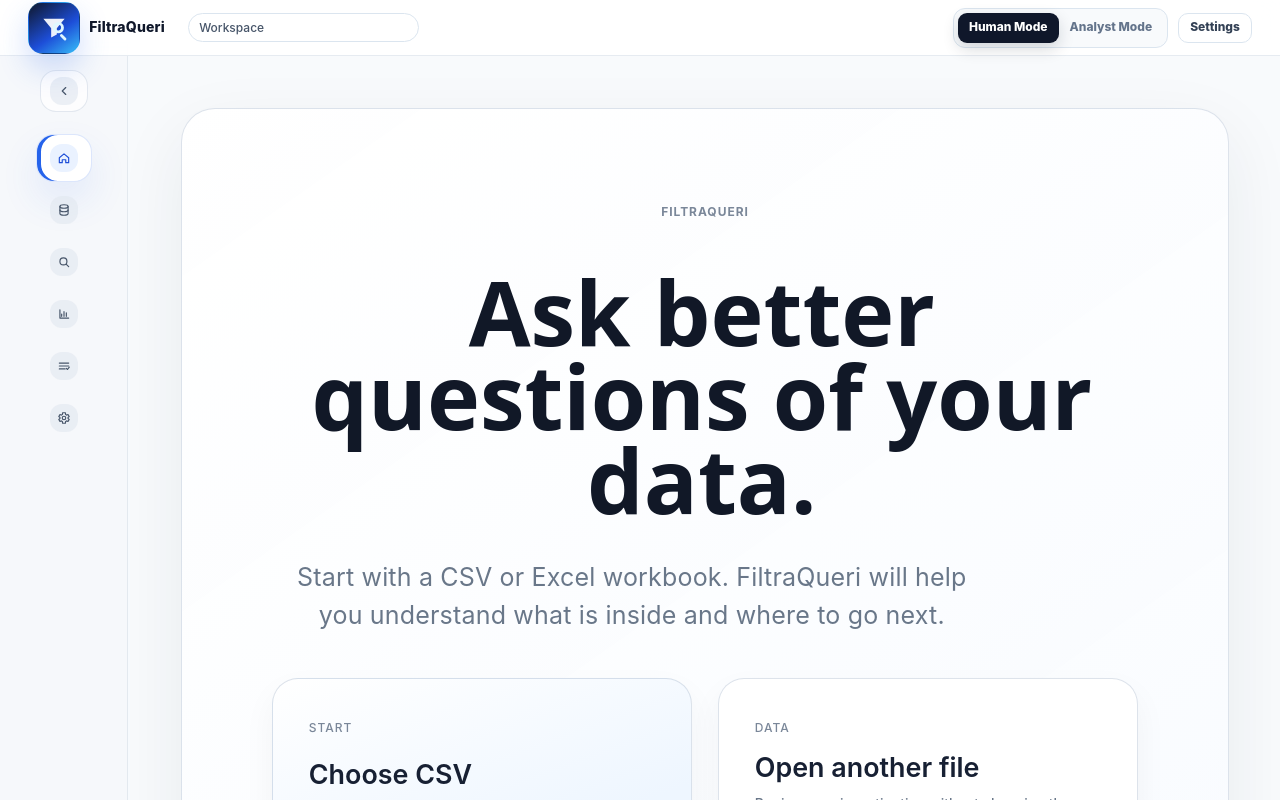
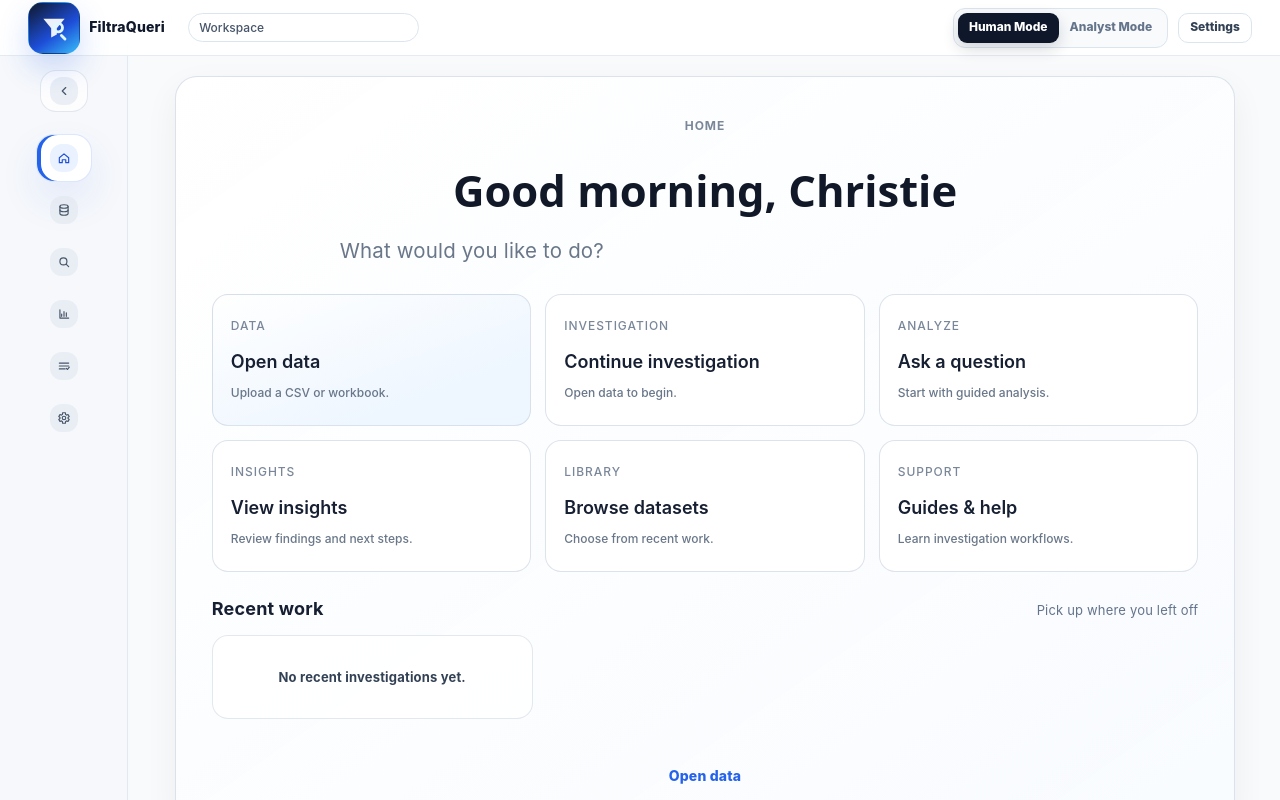
Before and after one commit to christiea850-glitch/filtraqueri, a React (Vite) app in the folder frontend/: page / in a window 1280 px wide. Shown: the top 800 px of the page. Built offline with nearby package versions, Linux system fonts and the light colour scheme.

Commit message:
Implement UX-F5 approved destination realization

```diff
--- a/frontend/src/App.tsx
+++ b/frontend/src/App.tsx
@@ -758,6 +758,14 @@ function App() {
               <strong>Exports</strong>
               <small>Download defaults and result delivery options.</small>
             </span>
+            <span>
+              <strong>Analyst workspace</strong>
+              <small>SQL inspection, schema display, and saved draft preferences.</small>
+            </span>
+            <span>
+              <strong>Help and governance</strong>
+              <small>Product guidance, review posture, and audit visibility.</small>
+            </span>
           </div>
         </div>
       </section>
--- a/frontend/src/components/upload/UploadPanel.tsx
+++ b/frontend/src/components/upload/UploadPanel.tsx
@@ -21,11 +21,9 @@ const UploadPanel = forwardRef<HTMLInputElement, UploadPanelProps>(
       uploading,
       errorMessage,
       selectedFileName,
-      buttonLabel,
       context,
       dataset,
       recentDatasets = [],
-      continueLabel = "Continue",
       onFileChange,
       onContinue,
       onRecentDatasetClick,
@@ -45,45 +43,51 @@ const UploadPanel = forwardRef<HTMLInputElement, UploadPanelProps>(
     return (
       <section className="welcome-screen">
         <div className="welcome-copy">
-          <p className="section-label">FiltraQueri</p>
-          {dataset ? (
-            <>
-              <h2>Welcome back.</h2>
-              <p>What would you like to do with your current investigation?</p>
-              <div className="home-continuation-surface">
-                <div>
-                  <span>Current workspace</span>
-                  <strong>Investigation in progress</strong>
-                </div>
-                <button type="button" className="primary-button" onClick={onContinue}>
-                  {continueLabel}
-                </button>
-              </div>
-            </>
-          ) : (
-            <>
-              <h2>Ask better questions of your data.</h2>
-              <p>Start with a CSV or Excel workbook. FiltraQueri will help you understand what is inside and where to go next.</p>
-            </>
-          )}
+          <p className="section-label">Home</p>
+          <h2>Good morning, Christie</h2>
+          <p>What would you like to do?</p>
 
           <div className="home-action-grid" aria-label="Primary actions">
-            <button type="button" className="home-action-card is-primary" onClick={dataset ? onContinue : openFilePicker}>
-              <span>{dataset ? "Continue" : "Start"}</span>
-              <strong>{dataset ? continueLabel : buttonLabel}</strong>
-              <small>{dataset ? "Return to your current work." : "Open a workbook or CSV."}</small>
+            <button type="button" className="home-action-card is-primary" onClick={openFilePicker}>
+              <span>Data</span>
+              <strong>Open data</strong>
+              <small>Upload a CSV or workbook.</small>
+            </button>
+            <button type="button" className="home-action-card" onClick={onContinue}>
+              <span>Investigation</span>
+              <strong>Continue investigation</strong>
+              <small>{dataset ? "Return to the active workspace." : "Open data to begin."}</small>
+            </button>
+            <button type="button" className="home-action-card" onClick={onContinue}>
+              <span>Analyze</span>
+              <strong>Ask a question</strong>
+              <small>Start with guided analysis.</small>
+            </button>
+            <button type="button" className="home-action-card" onClick={onContinue}>
+              <span>Insights</span>
+              <strong>View insights</strong>
+              <small>Review findings and next steps.</small>
             </button>
             <button type="button" className="home-action-card" onClick={openFilePicker}>
-              <span>Data</span>
-              <strong>Open another file</strong>
-              <small>Begin a new investigation without changing the system.</small>
+              <span>Library</span>
+              <strong>Browse datasets</strong>
+              <small>Choose from recent work.</small>
+            </button>
+            <button type="button" className="home-action-card">
+              <span>Support</span>
+              <strong>Guides & help</strong>
+              <small>Learn investigation workflows.</small>
             </button>
           </div>
 
-          {usefulRecentDatasets.length > 0 && (
-            <div className="home-recent-list" aria-label="Recent investigations">
-              <span>Recent investigations</span>
-              {usefulRecentDatasets.map((session) => (
+          <div className="home-recent-list" aria-label="Recent work">
+            <div className="home-section-heading">
+              <span>Recent work</span>
+              <small>Pick up where you left off</small>
+            </div>
+            <div className="home-recent-card-grid">
+              {usefulRecentDatasets.length > 0 ? (
+                usefulRecentDatasets.map((session) => (
                 <button
                   type="button"
                   key={session.dataset.dataset_id}
@@ -92,9 +96,12 @@ const UploadPanel = forwardRef<HTMLInputElement, UploadPanelProps>(
                 >
                   {session.dataset.original_filename}
                 </button>
-              ))}
+                ))
+              ) : (
+                <span className="home-empty-recent">No recent investigations yet.</span>
+              )}
             </div>
-          )}
+          </div>
 
           <input
             ref={ref}
--- a/frontend/src/styles/design-system.css
+++ b/frontend/src/styles/design-system.css
@@ -3152,3 +3152,380 @@ body {
     overflow-x: auto;
   }
 }
+
+/* UX-F5: exact approved destination realization corrections */
+.workspace-canvas {
+  padding: 32px clamp(24px, 3.5vw, 54px) 48px;
+}
+
+.workspace-active-flow {
+  gap: 24px;
+}
+
+.destination-home .workspace-active-flow,
+.destination-data .workspace-active-flow,
+.destination-settings .workspace-active-flow {
+  width: min(100%, 1180px);
+}
+
+.welcome-screen {
+  align-items: start;
+  min-height: auto;
+  padding: 36px;
+  border-radius: 22px;
+  box-shadow: 0 12px 34px rgba(15, 23, 42, 0.055);
+}
+
+.welcome-copy {
+  gap: 22px;
+  max-width: none;
+}
+
+.welcome-copy h2 {
+  max-width: none;
+  font-size: clamp(34px, 3.4vw, 48px);
+  font-weight: 650;
+  line-height: 1.08;
+}
+
+.welcome-copy > p:not(.section-label):not(.welcome-note) {
+  max-width: 520px;
+  font-size: clamp(18px, 1.6vw, 22px);
+  line-height: 1.45;
+}
+
+.home-action-grid {
+  grid-template-columns: repeat(3, minmax(180px, 1fr));
+  gap: 14px;
+  max-width: none;
+}
+
+.home-action-card {
+  min-height: 132px;
+  padding: 18px;
+  border-radius: 16px;
+  box-shadow: none;
+}
+
+.home-action-card strong {
+  font-size: 18px;
+  line-height: 1.18;
+}
+
+.home-action-card small {
+  font-size: 12px;
+  line-height: 1.4;
+}
+
+.home-section-heading {
+  display: flex;
+  justify-content: space-between;
+  gap: 14px;
+  align-items: baseline;
+}
+
+.home-section-heading span {
+  color: #172033;
+  font-size: 18px;
+  font-weight: 650;
+}
+
+.home-section-heading small {
+  color: #64748b;
+  font-size: 13px;
+}
+
+.home-recent-list {
+  gap: 12px;
+  max-width: none;
+  margin-top: 2px;
+}
+
+.home-recent-card-grid {
+  display: grid;
+  grid-template-columns: repeat(3, minmax(180px, 1fr));
+  gap: 12px;
+}
+
+.home-recent-card-grid button,
+.home-empty-recent {
+  display: grid;
+  align-items: center;
+  min-height: 84px;
+  padding: 16px;
+  border: 1px solid var(--fq-f4-border-soft);
+  border-radius: 16px;
+  background: rgba(255, 255, 255, 0.78);
+  color: #334155;
+  font-size: 13px;
+  font-weight: 650;
+}
+
+.dataset-hub-panel {
+  gap: 24px;
+  padding: 30px;
+  border-radius: 22px;
+  box-shadow: 0 12px 34px rgba(15, 23, 42, 0.055);
+}
+
+.dataset-hub-panel .summary-header h2 {
+  font-size: clamp(30px, 3vw, 42px);
+  line-height: 1.08;
+}
+
+.dataset-hub-panel .summary-header p:not(.section-label) {
+  max-width: 640px;
+  font-size: 15px;
+  line-height: 1.5;
+}
+
+.data-profile-surface {
+  gap: 18px;
+}
+
+.workspace-tabs {
+  gap: 6px;
+  padding: 5px;
+  border-radius: 14px;
+}
+
+.workspace-tabs button {
+  min-height: 34px;
+  padding: 0 14px;
+  border-radius: 10px;
+  font-size: 12px;
+}
+
+.data-profile-overview {
+  gap: 18px;
+  padding: 22px;
+  border-radius: 18px;
+  box-shadow: none;
+}
+
+.data-profile-overview > div:first-child strong {
+  font-size: clamp(22px, 2.2vw, 30px);
+}
+
+.data-profile-overview p {
+  font-size: 14px;
+  line-height: 1.48;
+}
+
+.drill-in-summary-grid {
+  gap: 12px;
+}
+
+.drill-in-summary-grid button {
+  min-height: 118px;
+  padding: 16px;
+  border-radius: 16px;
+  box-shadow: none;
+}
+
+.drill-in-summary-grid strong {
+  font-size: 22px;
+}
+
+.semantic-hint-strip,
+.workbook-intelligence-panel,
+.runtime-disclosure-slot {
+  border-radius: 18px;
+  box-shadow: none;
+}
+
+.workbook-intelligence-panel {
+  padding: 22px;
+}
+
+.workbook-intelligence-heading h3 {
+  font-size: clamp(20px, 2vw, 28px);
+}
+
+.runtime-context-panel {
+  background: rgba(250, 252, 255, 0.7);
+  box-shadow: -8px 0 22px rgba(15, 23, 42, 0.025);
+}
+
+.runtime-context-body {
+  gap: 14px;
+  padding: 0 12px 14px;
+}
+
+.runtime-current-step,
+.runtime-trail-section,
+.runtime-panel-slot,
+.runtime-guidance-list button {
+  padding: 12px;
+  border-radius: 14px;
+}
+
+.query-builder-panel {
+  display: grid;
+  grid-template-columns: minmax(0, 1fr) minmax(250px, 0.34fr);
+  gap: 16px;
+  padding: 26px;
+  border-radius: 22px;
+}
+
+.query-builder-hero,
+.investigation-guidance-panel,
+.filtraqueri-will-panel,
+.query-stage-panel {
+  grid-column: 1;
+}
+
+.query-builder-workflow-strip,
+.query-approval-strip {
+  grid-column: 2;
+}
+
+.query-workflow-tabs {
+  grid-column: 1 / -1;
+}
+
+.query-builder-hero {
+  padding: 22px;
+  border-radius: 18px;
+  box-shadow: none;
+}
+
+.query-builder-hero h2 {
+  font-size: clamp(28px, 3vw, 42px);
+  line-height: 1.08;
+}
+
+.query-builder-hero > div:first-child > span {
+  font-size: 15px;
+}
+
+.query-builder-workflow-strip,
+.query-approval-strip {
+  align-content: start;
+  grid-template-columns: 1fr;
+}
+
+.query-progress-rail,
+.query-approval-facts {
+  grid-template-columns: 1fr;
+}
+
+.filtraqueri-will-panel {
+  display: grid;
+  gap: 14px;
+  padding: 18px;
+  border: 1px solid var(--fq-f4-border-soft);
+  border-radius: 16px;
+  background: #ffffff;
+}
+
+.filtraqueri-will-panel h3 {
+  margin: 0;
+  color: #172033;
+  font-size: 18px;
+  font-weight: 650;
+}
+
+.filtraqueri-will-panel > div:last-child {
+  display: grid;
+  grid-template-columns: repeat(3, minmax(0, 1fr));
+  gap: 10px;
+}
+
+.filtraqueri-will-panel > div:last-child span {
+  padding: 12px;
+  border-radius: 12px;
+  background: #f8fafc;
+  color: #475569;
+  font-size: 12px;
+}
+
+.results-review-strip {
+  grid-template-columns: minmax(0, 1fr) minmax(260px, 0.36fr);
+  gap: 16px;
+  padding: 26px;
+  border-radius: 22px;
+}
+
+.results-investigation-header {
+  padding-bottom: 14px;
+}
+
+.results-investigation-header h2 {
+  font-size: clamp(30px, 3vw, 42px);
+}
+
+.results-business-takeaway {
+  padding: 18px;
+  border-radius: 16px;
+}
+
+.executive-insights-panel,
+.results-insight-row > span,
+.workspace-hub-panel,
+.analysis-package-panel {
+  border-radius: 14px;
+}
+
+.sql-workspace {
+  grid-template-columns: 280px minmax(0, 1fr);
+  gap: 14px;
+}
+
+.sql-inspection-overview {
+  padding: 22px;
+  border-radius: 18px;
+}
+
+.sql-inspection-overview h2 {
+  font-size: clamp(26px, 2.5vw, 36px);
+}
+
+.sql-editor-panel,
+.sql-context-panel,
+.sql-preview-panel,
+.sql-draft-panel {
+  border-radius: 16px;
+}
+
+.settings-panel {
+  max-width: 980px;
+  min-height: auto;
+  padding: 32px;
+  border-radius: 22px;
+  box-shadow: 0 12px 34px rgba(15, 23, 42, 0.055);
+}
+
+.settings-section-list {
+  gap: 10px;
+}
+
+.settings-panel .settings-section-list span {
+  grid-template-columns: minmax(180px, 0.35fr) minmax(0, 1fr);
+  align-items: center;
+  padding: 16px 18px;
+  border-radius: 14px;
+}
+
+@media (max-width: 980px) {
+  .home-action-grid,
+  .home-recent-card-grid,
+  .filtraqueri-will-panel > div:last-child {
+    grid-template-columns: 1fr;
+  }
+
+  .query-builder-panel,
+  .results-review-strip,
+  .settings-panel .settings-section-list span {
+    grid-template-columns: 1fr;
+  }
+
+  .query-builder-hero,
+  .investigation-guidance-panel,
+  .filtraqueri-will-panel,
+  .query-stage-panel,
+  .query-builder-workflow-strip,
+  .query-approval-strip {
+    grid-column: auto;
+  }
+}
```
Also changed, not shown: frontend/src/components/query-builder/VisualQueryBuilderPanel.tsx (+14 -0 lines), 1 other file (tests, documents, lock files or other folders).
